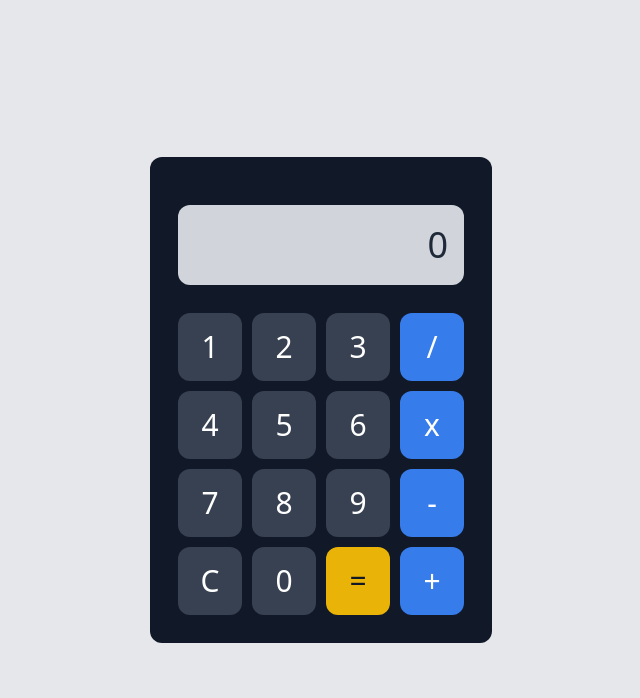
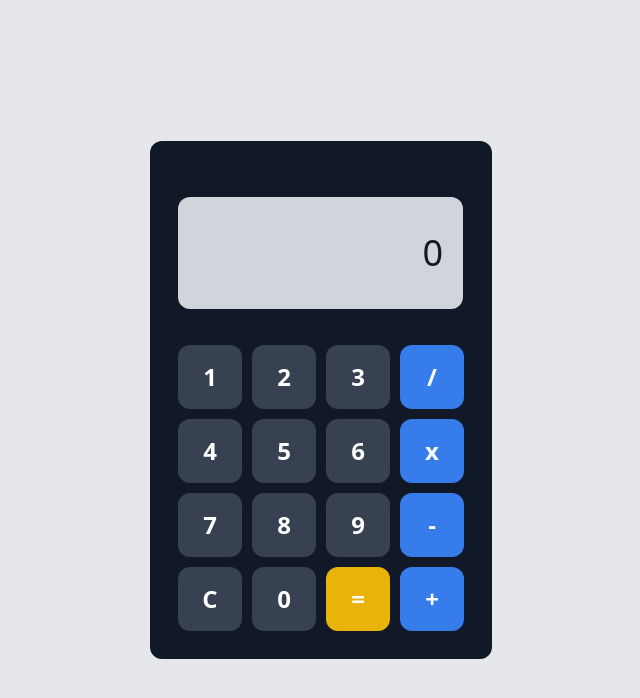
Before and after one commit to vikpires/FRONT_calculator-vue, a Vue app: page / in a window 1280 px wide. Shown: the top 698 px of the page, without its empty margins (319-959 px from the left). Built offline with nearby package versions, Linux system fonts and the light colour scheme.

Commit message:
add style features and fix some bugs (#9)

```diff
--- a/src/components/Calculator.vue
+++ b/src/components/Calculator.vue
@@ -1,5 +1,5 @@
 <template>
-  <div class="calculator my-6 rounded-xl p-6 bg-gray-900 w-max">
+  <div class="calculator my-6 rounded-xl p-6 bg-gray-900 w-auto h-auto">
     <!-- Usar a propriedade computada para exibir o valor com o operador -->
     <CalculatorDisplay :value="displayValueWithOperator" />
     <CalculatorMenu @button-click="onButtonClick" />
@@ -73,12 +73,3 @@ export default defineComponent({
   }
 });
 </script>
-
-<style scoped>
-.operator-display {
-  text-align: right;
-  font-size: 2rem;
-  color: #888;
-  margin-right: 1rem;
-}
-</style>
--- a/src/components/CalculatorButton.vue
+++ b/src/components/CalculatorButton.vue
@@ -1,6 +1,6 @@
 <template>
   <button
-    class="btn p-4 m-1 rounded-xl bg-gray-700 text-gray-100 text-3xl hover:bg-blue-500 focus:outline-none focus:ring-2 focus:ring-blue-600 h-18 w-16 content-center"
+    class="btn p-4 m-1 rounded-xl font-semibold text-2xl hover:bg-blue-500 focus:outline-none focus:ring-2 focus:ring-blue-700 h-18 w-16 active:scale-90 object-center"
     @click="$emit('click', label)">
     {{ label }}
   </button>
--- a/src/components/CalculatorDisplay.vue
+++ b/src/components/CalculatorDisplay.vue
@@ -1,12 +1,12 @@
 <template>
-  <div class="display my-6 mx-1 p-4 bg-gray-300 text-right  text-gray-800 text-4xl rounded-xl h-20 whitespace-nowrap overflow-hidden content-center">
-    {{ value }}
-    <span class="cursor-blink"></span>
+  <div class="display my-8 mx-1 p-2 bg-gray-300 text-right text-gray-900 text-4xl rounded-xl h-28 object-center relative">
+    <span class="value p-2 text-ellipsis whitespace-break-spaces mr-1">{{ value }}</span>
+    <span v-if="shouldShowCursor" class="cursor-blink absolute right-4 m-auto"></span>
     </div>
 </template>
 
 <script lang="ts">
-import { defineComponent} from 'vue';
+import { defineComponent, computed} from 'vue';
 
 export default defineComponent({
   name: 'CalculatorDisplay',
@@ -15,6 +15,44 @@ export default defineComponent({
       type: String,
       required: true
     }
+  },
+  setup(props) {
+    const shouldShowCursor = computed(() => {
+    // Mostra o cursor piscante se o valor for diferente de '0'
+    return props.value !== '0';
+    });
+    return {
+      shouldShowCursor
+    };
   }
 });
 </script>
+<style scoped>
+.display {
+  max-width:285px;
+  text-overflow: ellipsis;
+  overflow: hidden;
+  white-space: nowrap;
+  position: relative;
+  display: flex;
+  align-items: center; /* Centraliza verticalmente */
+  justify-content: right; /* Centraliza horizontalmente */
+}
+
+.cursor-blink {
+  display: inline-block;
+  width: 2px; /* Largura do cursor */
+  height: 64px; /* Altura do cursor */
+  background-color: rgb(31 41 55); /* Cor do cursor */
+  animation: blink 1s infinite; /* Animação de piscar */
+}
+
+@keyframes blink {
+  0%, 50% {
+    opacity: 0; /* Começa invisível */
+  }
+  51%, 100% {
+    opacity: 1; /* Fica visível */
+  }
+}
+</style>
--- a/src/components/CalculatorMenu.vue
+++ b/src/components/CalculatorMenu.vue
@@ -1,5 +1,5 @@
 <template>
-  <div class="menu grid grid-cols-4 gap-2 mx-auto">
+  <div class="menu grid grid-cols-4 mx-auto">
     <CalculatorButton
       v-for="button in buttons"
       :key="button"
@@ -34,12 +34,11 @@ export default defineComponent({
       }
     },
     buttonClass(button: string) {
+      const mathOperators = ['+', '-', 'x', '/'];
       return {
-        'bg-yellow-500 text-gray-900 hover:bg-yellow-800': button === '=',
-        'bg-blue-500 text-white hover:bg-blue-800': ['+', '-', 'x', '/'].includes(button),
-        'bg-gray-700 text-white hover:bg-gray-800': !['=', '+', '-', 'x', '/'].includes(button),
-        'text-white': !['=', '+', '-', 'x', '/'].includes(button),
-        'rounded-md p-2 text-2xl': true,
+        'bg-yellow-500 text-gray-800 hover:bg-yellow-700 active:bg-yellow-700': button === '=',
+        'bg-blue-500 text-white hover:bg-blue-800 active:bg-blue-800': mathOperators.includes(button),
+        'bg-gray-700 text-white hover:bg-gray-800 active:bg-gray-800': !mathOperators.includes(button),
       };
     },
   }
@@ -48,9 +47,10 @@ export default defineComponent({
 
 <style scoped>
 .menu {
-  display: grid;
-  grid-template-columns: repeat(4, 1fr);
   gap: 2px;
+  text-overflow: ellipsis;
+  overflow: hidden;
+  white-space: nowrap;
 }
 
 .menu .button {
--- a/src/models/calculator.ts
+++ b/src/models/calculator.ts
@@ -11,8 +11,8 @@ export class Calculator {
     private current: string = '0'; //Stores the current value being typed or the result of the last operation.
     private operator: Operation | null = null; //Stores the current operator being used.
     private operand: number | null = null; //Stores the first operand before the operation
-    private limit: number = 10; // Limit the number of digits
-    private maxResultLength: number = 10;
+    private limit: number = 9; // Limit the number of digits
+    private maxResultLength: number = 8;
 
     public getCurrent(): string {
         return this.current; //Return the current value
--- a/src/styles/index.css
+++ b/src/styles/index.css
@@ -1 +1,6 @@
 @import '../assets/tailwind.css';
+*{
+    padding: 0;
+    margin: 0;
+    box-sizing: border-box;
+  }
```
